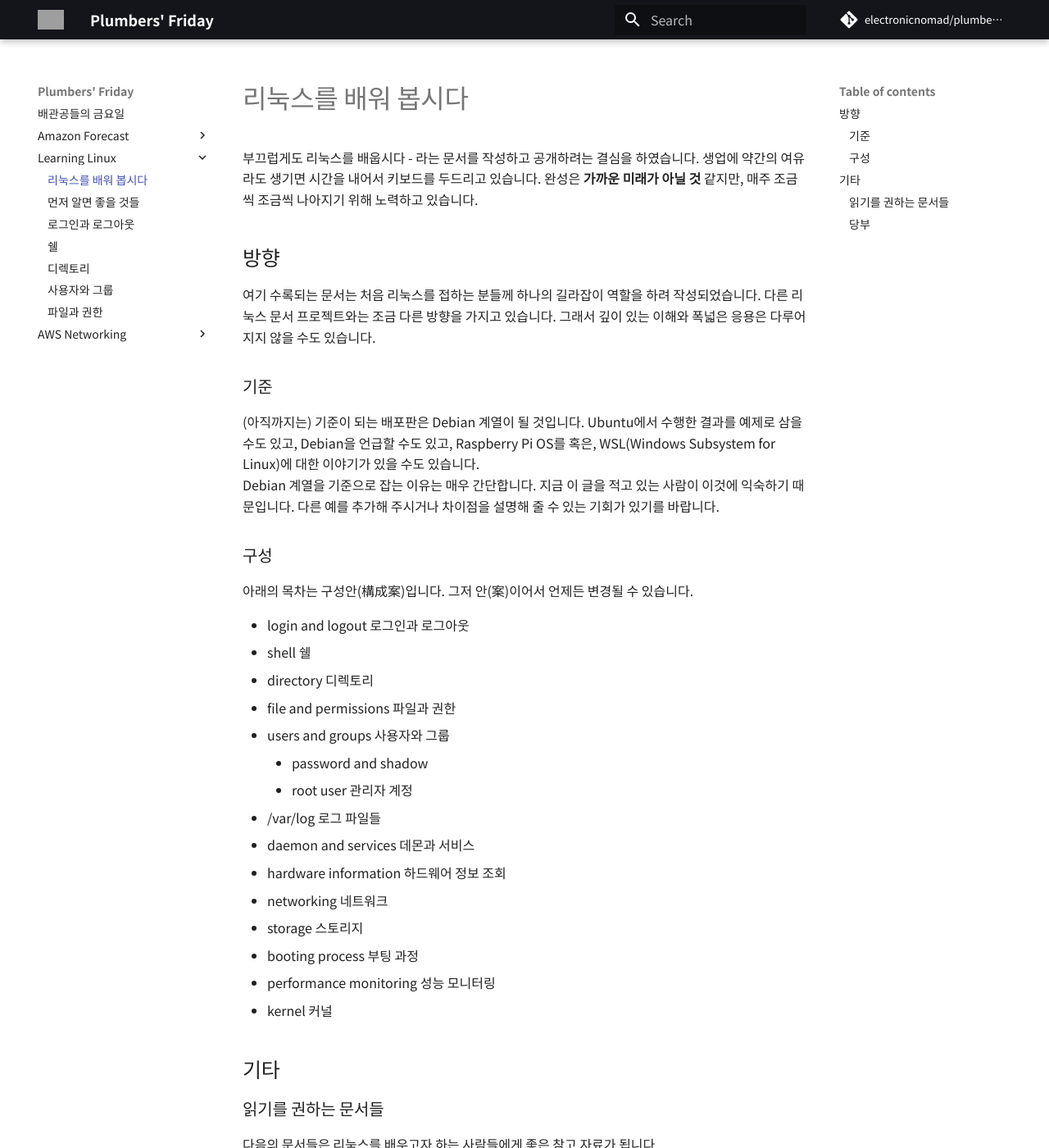
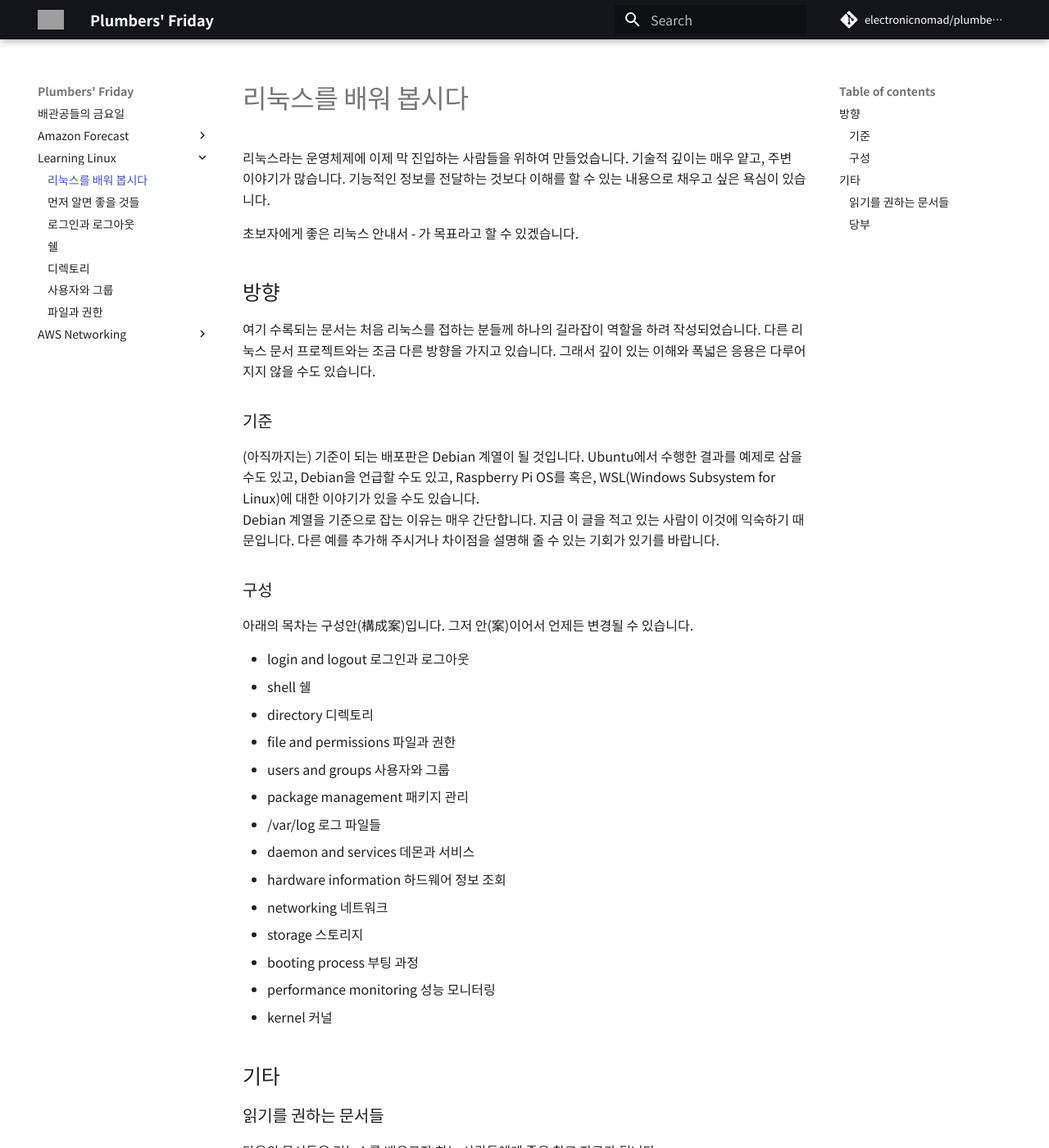
Before and after one commit to electronicnomad/plumbers-friday, an MkDocs documentation site: the page built from docs/linux/index.md, in a window 1280 px wide and 1400 px high. Shown: the whole window at 82% size. Built offline with MkDocs 1.6.1 and Material for MkDocs 9.7.7, drawn with Linux system fonts in a browser that asks for light colours; some web fonts are replaced; comment, search, counter and statistics services are not loaded; grey boxes are pictures that could not be loaded.

Commit message:
Update index.md

```diff
--- a/docs/linux/index.md
+++ b/docs/linux/index.md
@@ -1,9 +1,10 @@
 # 리눅스를 배워 봅시다
 
-부끄럽게도 리눅스를 배웁시다 - 라는 문서를 작성하고
-공개하려는 결심을 하였습니다. 생업에 약간의 여유라도 생기면
-시간을 내어서 키보드를 두드리고 있습니다. 완성은 **가까운 미래가 아닐 것** 같지만,
-매주 조금씩 조금씩 나아지기 위해 노력하고 있습니다.
+리눅스라는 운영체제에 이제 막 진입하는 사람들을 위하여 만들었습니다.
+기술적 깊이는 매우 얕고, 주변 이야기가 많습니다. 기능적인 정보를 전달하는 것보다
+이해를 할 수 있는 내용으로 채우고 싶은 욕심이 있습니다.
+
+초보자에게 좋은 리눅스 안내서 - 가 목표라고 할 수 있겠습니다.
 
 ## 방향
 
@@ -30,8 +31,7 @@ Debian 계열을 기준으로 잡는 이유는 매우 간단합니다. 지금
 - directory 디렉토리
 - file and permissions 파일과 권한
 - users and groups 사용자와 그룹
-  - password and shadow
-  - root user 관리자 계정
+- package management 패키지 관리
 - /var/log 로그 파일들
 - daemon and services 데몬과 서비스
 - hardware information 하드웨어 정보 조회
```
